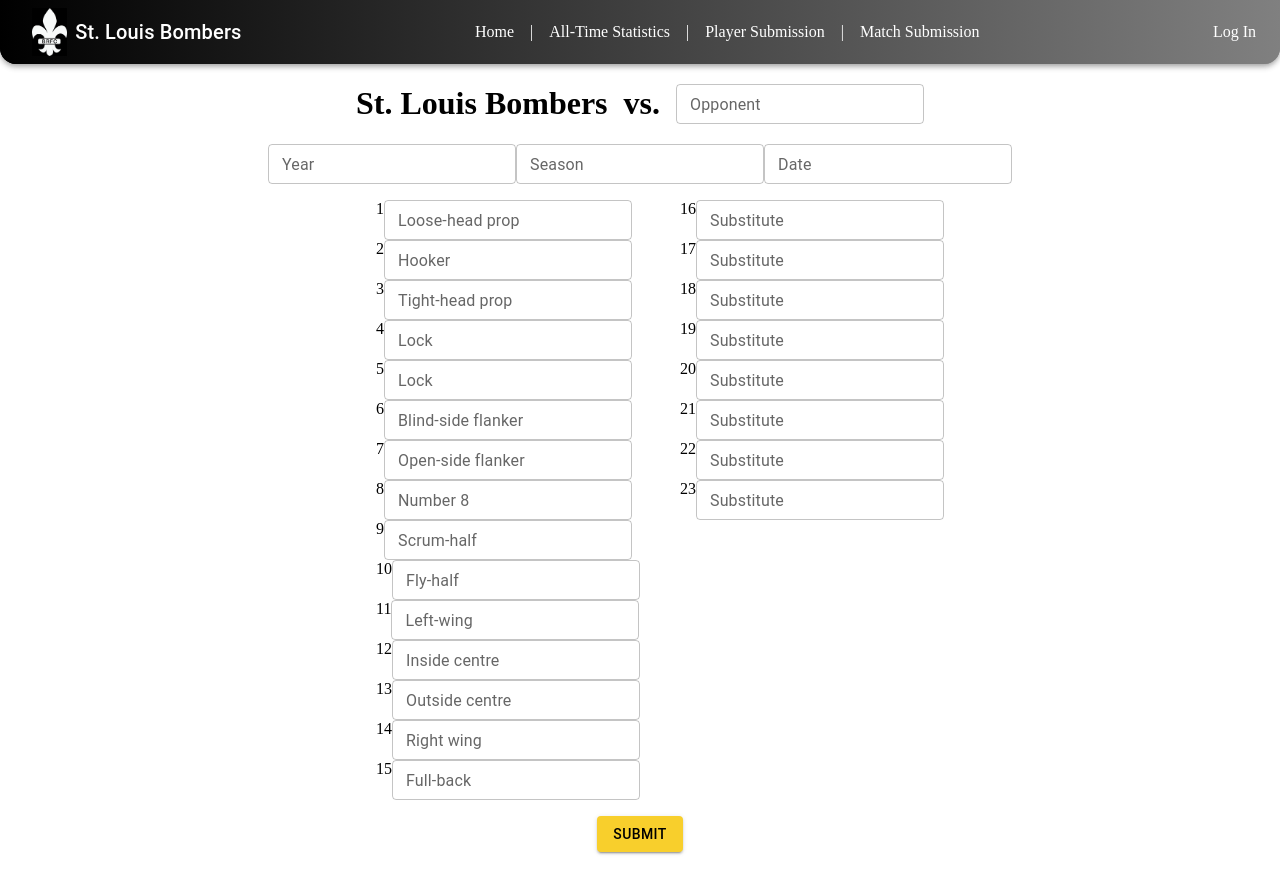
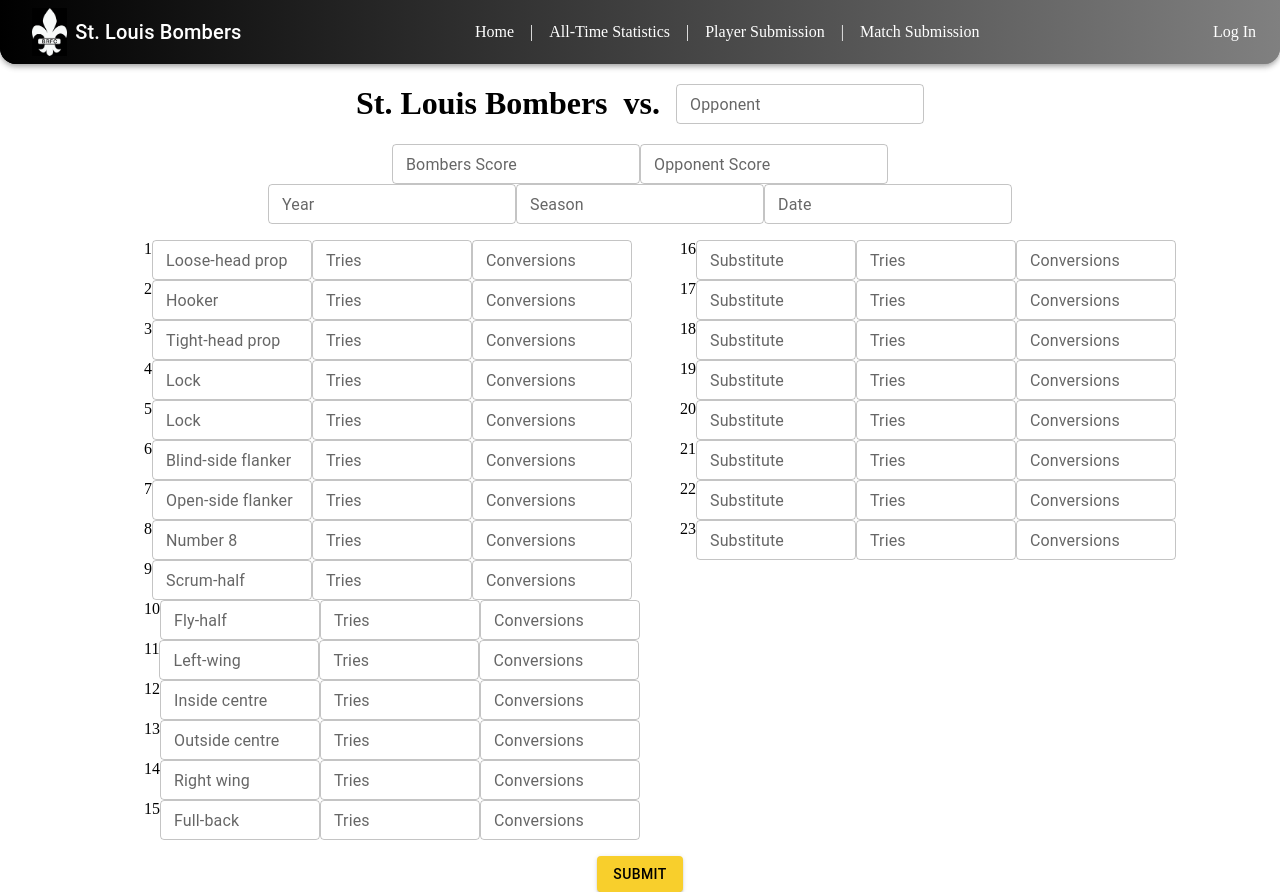
Before and after one commit to edavidson1410/bombers_statistics, a React (Create React App) app in the folder client/: page /matchSubmission in a window 1280 px wide. Before the commit the page ends 864 px from the top, so only its background shows below. Built offline with nearby package versions, Linux system fonts and the light colour scheme.

Commit message:
added more styling to Match Submission page

```diff
--- a/client/src/assets/MatchSubmission.css
+++ b/client/src/assets/MatchSubmission.css
@@ -24,3 +24,7 @@ form {
 li {
     list-style: none;
 }
+
+.MuiFormControl-root {
+    margin: 0.5rem;
+}
--- a/client/src/pages/MatchSubmission.jsx
+++ b/client/src/pages/MatchSubmission.jsx
@@ -25,11 +25,26 @@ const MatchSubmission = () => {
         return(
             <li>
                 <label htmlFor={i}>{i}</label>
-                <TextField key={i}
+                <TextField key={`position${i}`}
                     label={starters[i]}
                     id={i}
                     variant="outlined"
                     size="small"
+                    style = {{width: "10rem"}}
+                    onChange={(e) => handleInputChange(e)} />
+                <TextField key={`tries${i}`}
+                    label="Tries"
+                    id={i}
+                    variant="outlined"
+                    size="small"
+                    style = {{width: "10rem"}}
+                    onChange={(e) => handleInputChange(e)} />
+                <TextField key={`conversions${i}`}
+                    label="Conversions"
+                    id={i}
+                    variant="outlined"
+                    size="small"
+                    style = {{width: "10rem"}}
                     onChange={(e) => handleInputChange(e)} />
             </li>
         )
@@ -40,10 +55,25 @@ const MatchSubmission = () => {
         return(
             <li>
                 <label htmlFor={i}>{i}</label>
-                <TextField key={i}
+                <TextField key={`position${i}`}
                     label="Substitute"
                     id={i} variant="outlined"
                     size="small"
+                    style = {{width: "10rem"}}
+                    onChange={(e) => handleInputChange(e)} />
+                <TextField key={`tries${i}`}
+                    label="Tries"
+                    id={i}
+                    variant="outlined"
+                    size="small"
+                    style = {{width: "10rem"}}
+                    onChange={(e) => handleInputChange(e)} />
+                <TextField key={`conversions${i}`}
+                    label="Conversions"
+                    id={i}
+                    variant="outlined"
+                    size="small"
+                    style = {{width: "10rem"}}
                     onChange={(e) => handleInputChange(e)} />
             </li>
         )
@@ -64,8 +94,11 @@ const MatchSubmission = () => {
                     <TextField
                         label="Opponent"
                         id="opponent"
-                        size="small"
-                        InputProps={{className: theme}}/>
+                        size="small" />
+                </div>
+                <div>
+                    <TextField label="Bombers Score" id="bombers_score" size="small"/>
+                    <TextField label="Opponent Score" id="opponent_score" size="small"/>
                 </div>
                 <div className="date">
                     <TextField label="Year" id="year" size="small"/>
```
